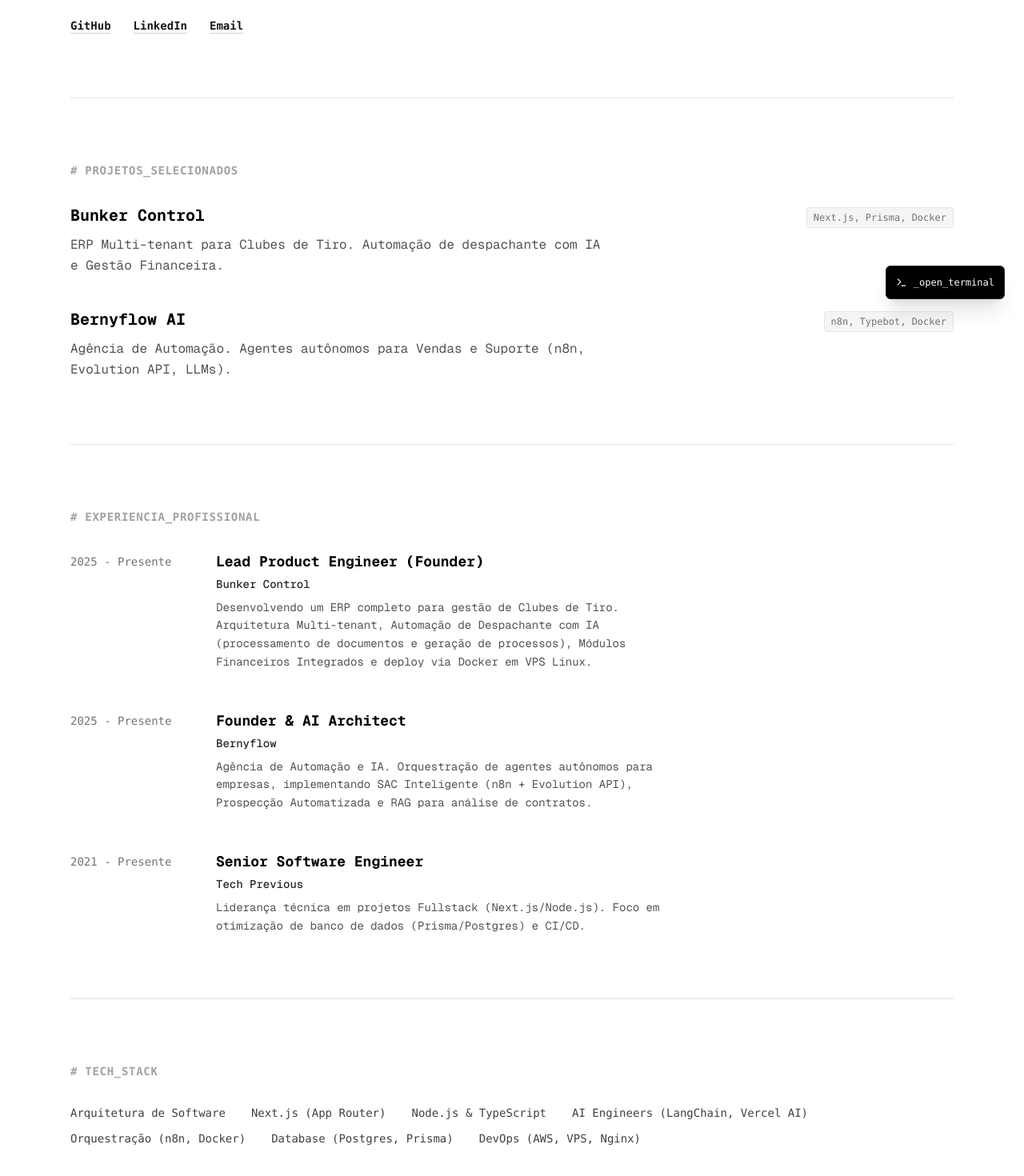
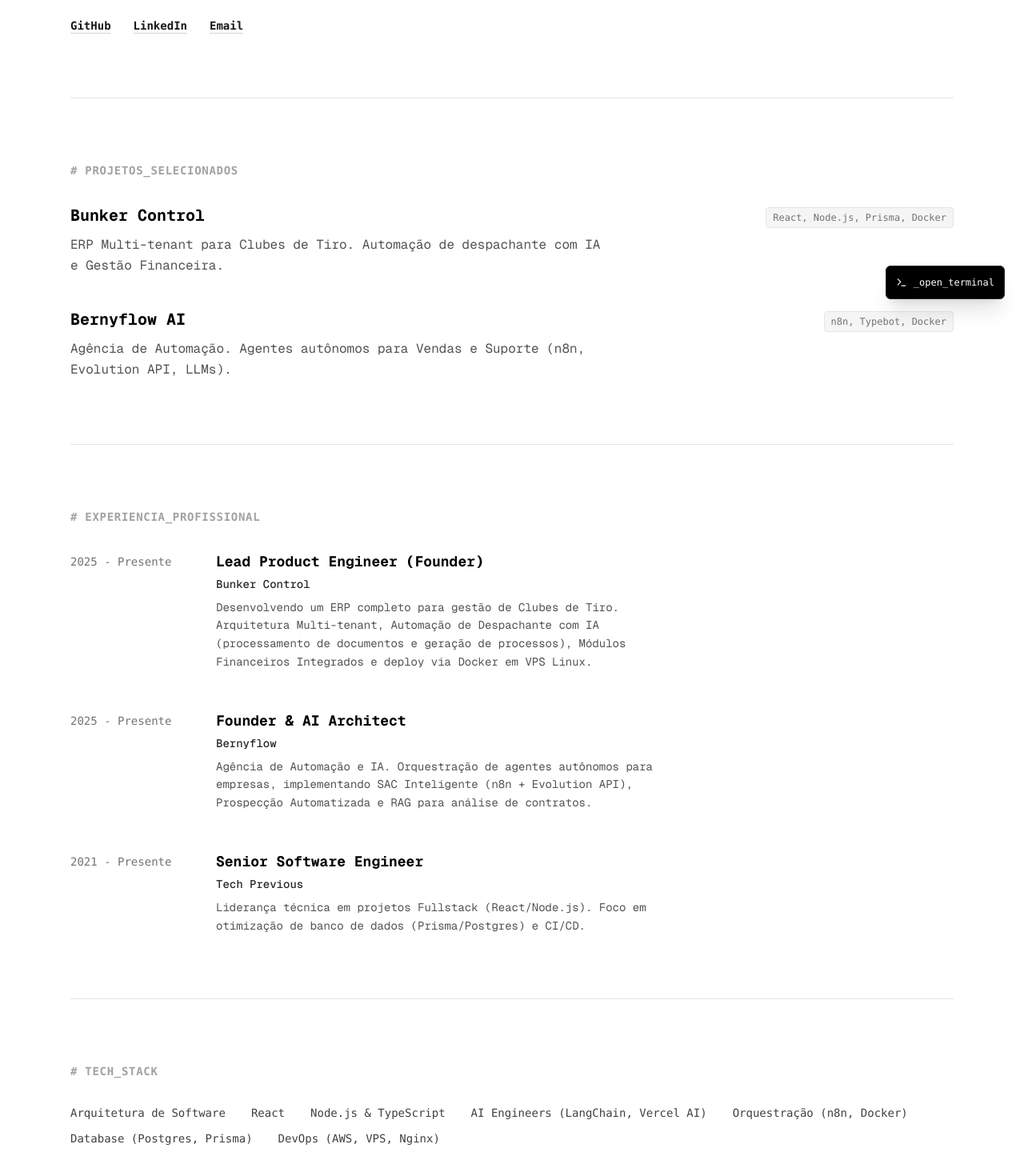
Before and after one commit to gutoberny/portfolio-gberny, a Next.js app: page / in a window 1280 px wide. Shown: the part 402-1872 px from the top of the page at 80% size. Built offline with nearby package versions, Linux system fonts and the light colour scheme.

Commit message:
chore: replace Next.js with React/Node.js per user feedback

```diff
--- a/src/app/page.tsx
+++ b/src/app/page.tsx
@@ -24,7 +24,7 @@
          en: "Multi-tenant ERP for Shooting Clubs. AI Dispatcher Automation and Financial Management.",
          es: "ERP Multi-tenant para Clubes de Tiro. Automatización de despachante con IA y Gestión Financiera."
        },
-       tech: "Next.js, Prisma, Docker",
+       tech: "React, Node.js, Prisma, Docker",
        url: "https://bunkercontrol.com.br"
     },
     {
--- a/src/data/cv.ts
+++ b/src/data/cv.ts
@@ -20,12 +20,12 @@
           role: "Senior Software Engineer",
           company: "Tech Previous",
           date: "2021 - Presente",
-          description: "Liderança técnica em projetos Fullstack (Next.js/Node.js). Foco em otimização de banco de dados (Prisma/Postgres) e CI/CD."
+          description: "Liderança técnica em projetos Fullstack (React/Node.js). Foco em otimização de banco de dados (Prisma/Postgres) e CI/CD."
         }
       ],
       skills: [
           "Arquitetura de Software",
-          "Next.js (App Router)",
+          "React",
           "Node.js & TypeScript",
           "AI Engineers (LangChain, Vercel AI)",
           "Orquestração (n8n, Docker)",
@@ -58,12 +58,12 @@
             role: "Senior Software Engineer",
             company: "Tech Previous",
             date: "2021 - Present",
-            description: "Technical leadership in Fullstack projects (Next.js/Node.js). Focus on database optimization (Prisma/Postgres) and CI/CD."
+            description: "Technical leadership in Fullstack projects (React/Node.js). Focus on database optimization (Prisma/Postgres) and CI/CD."
           }
         ],
         skills: [
             "Software Architecture",
-            "Next.js (App Router)",
+            "React",
             "Node.js & TypeScript",
             "AI Engineers (LangChain, Vercel AI)",
             "Orchestration (n8n, Docker)",
```
